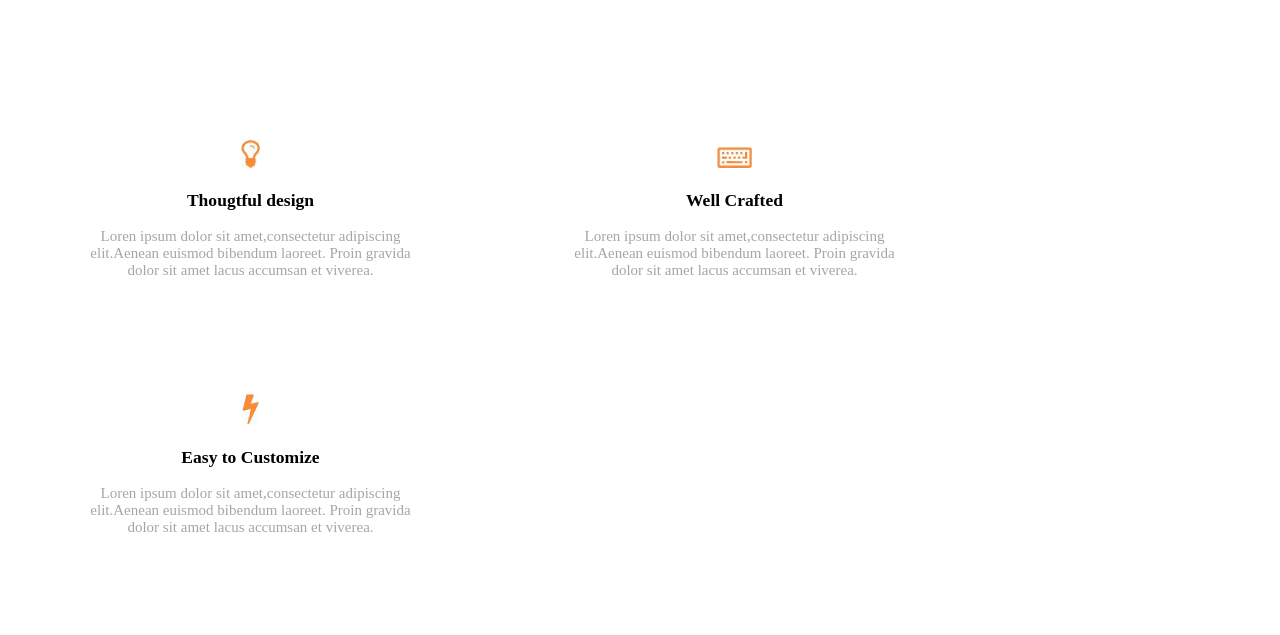
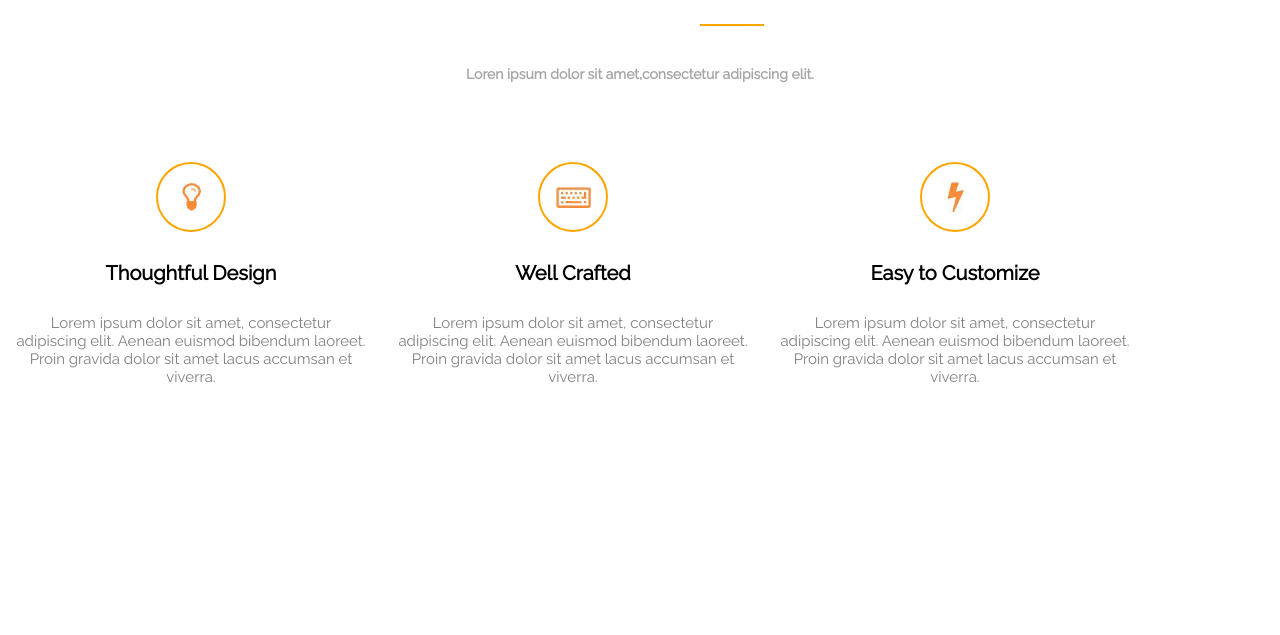
Before and after one commit to FilNadezhda/lesson_2, a plain HTML site: page index.html in a window 1280 px wide. Shown: the part 165-800 px from the top of the page. Drawn offline with Linux system fonts and the light colour scheme.

Commit message:
Add files via upload

```diff
--- a/index.html
+++ b/index.html
@@ -2,43 +2,43 @@
 <html lang="en">
 <head>
 	<meta charset="UTF-8">
- <meta name="viewport" content="width=device-width, initial=1.0">
- <link rel="stylesheet" href="./style/main.css">
- <title>Document</title>
+	<meta name="viewport" content="width=divice-width, initial-scale 1.0">
+	<link rel="stylesheet" href="style/new.css">
+	<link href="https://fonts.googleapis.com/css2?family=Open+Sans:wght@400;700&family=Raleway&display=swap" rel="stylesheet">
 </head>
 <body>
-  <div class="main-block">
-    <p>WHY THIS IS AWESOME</p>
+		<div class="main">
+			<header>
+				<h1>WHY THIS IS AWESOME</h1>
 				<hr>
-    <p></p>
-    <span>Loren ipsum dolor sit amet,consectetur adipiscing elit.</span>
+				<h4>Loren ipsum dolor sit amet,consectetur adipiscing elit.</h4>
+			</header>
+
+			<main>
+				<div class="block">
+					<div class="circle circle--bulb"></div>
+					<h2>Thoughtful Design</h2>
+					<p>Lorem ipsum dolor sit amet, consectetur adipiscing
+						 elit. Aenean euismod bibendum laoreet. Proin gravida dolor sit amet
+						 lacus accumsan et viverra.</p>
 				  </div>
+
 				 <div class="block">
-    <figure>
-      <img src="./img/bulb.jpg" alt="bulb" class="icon">
-      <h3><b>Thougtful design</b></h3>
-    </figure>
-    <span>Loren ipsum dolor sit amet,consectetur adipiscing<br> elit.Aenean euismod bibendum laoreet. Proin gravida<br>
-         dolor sit amet lacus accumsan et viverea.
-    </span>
+					<div class="circle circle--key"></div>
+					<h2>Well Crafted</h2>
+					<p>Lorem ipsum dolor sit amet, consectetur adipiscing
+						 elit. Aenean euismod bibendum laoreet. Proin gravida dolor sit amet
+						 lacus accumsan et viverra.</p>
 				 </div>
-   <div class="blk">
-     <figure>
-      <img src="./img/keyboard.jpg" alt="keyboard" class="icon">
-      <h3><b>Well Crafted</b></h3>
-     </figure>
-      <span>Loren ipsum dolor sit amet,consectetur adipiscing<br> elit.Aenean euismod bibendum laoreet. Proin gravida<br>
-           dolor sit amet lacus accumsan et viverea.
-      </span>
+
+				 <div class="block">
+					<div class="circle circle--light"></div>
+					<h2>Easy to Customize</h2>
+					<p>Lorem ipsum dolor sit amet, consectetur adipiscing
+						 elit. Aenean euismod bibendum laoreet. Proin gravida dolor sit amet
+						 lacus accumsan et viverra.</p>
 				 </div>
-    <div class="same-block">
-      <figure>
-       <img src="./img/lighting.jpg" alt="lighting" class="icon">
-       <h3><b>Easy to Customize</b></h3>
-      </figure>
-      <span>Loren ipsum dolor sit amet,consectetur adipiscing<br> elit.Aenean euismod bibendum laoreet. Proin gravida<br>
-         dolor sit amet lacus accumsan et viverea.
-      </span>
+				</main>
 		</div>
 </body>
 </html>
```
Lines whose indentation alone changed are shown as unchanged.
